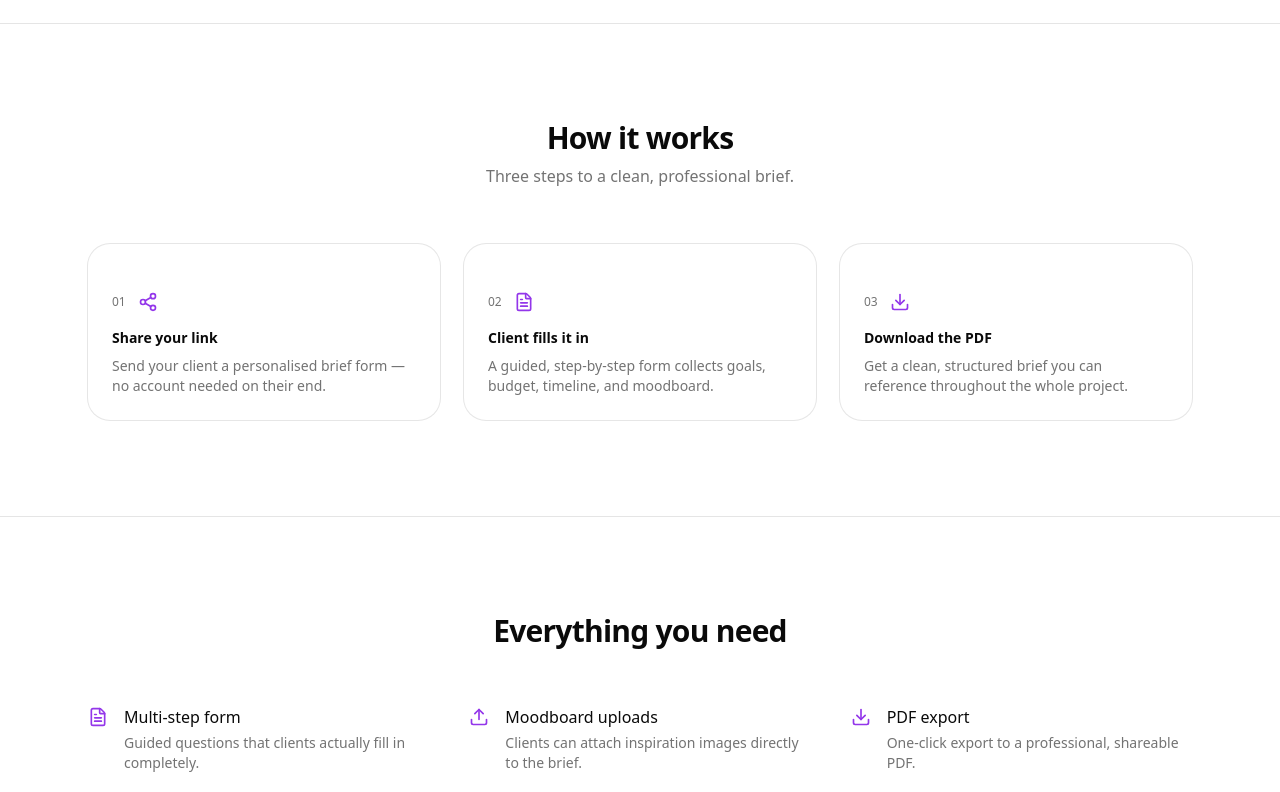
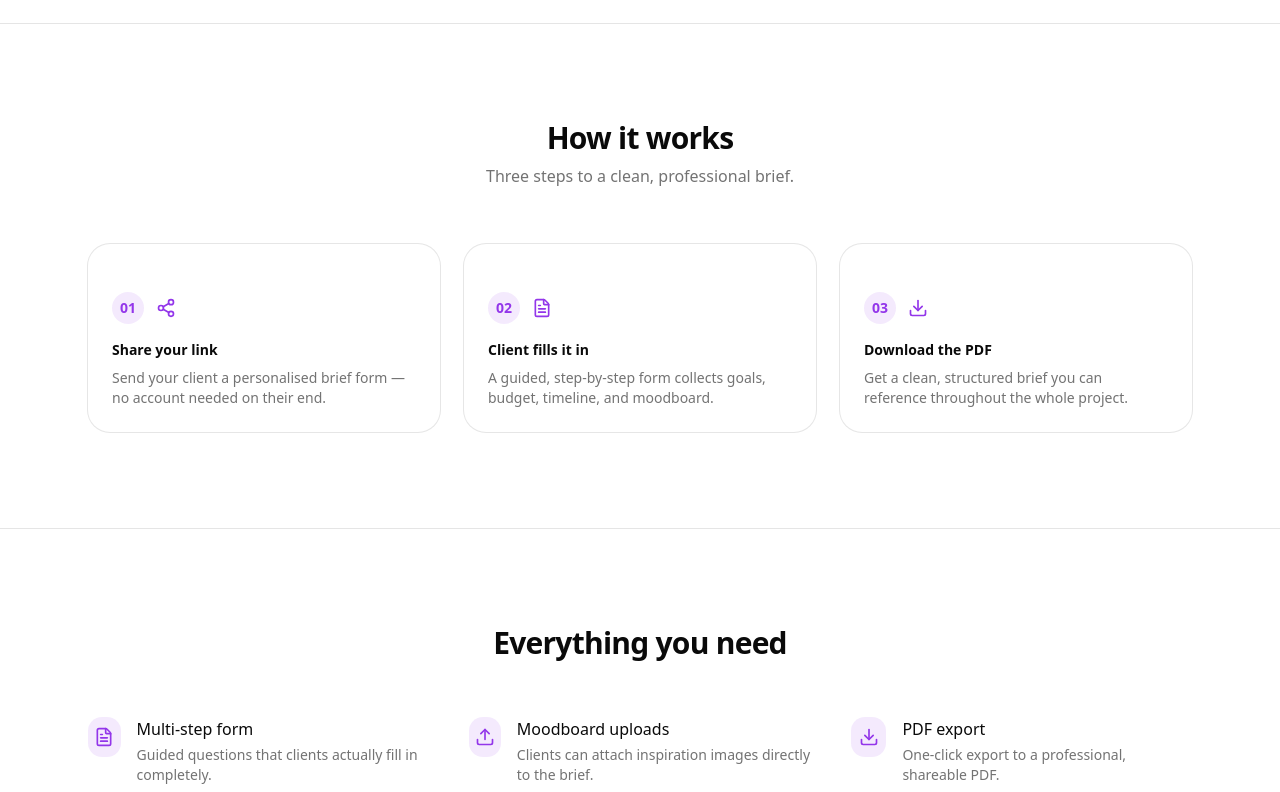
Before and after one commit to Kmetho/briefed-shadcn, a Next.js app: page / in a window 1280 px wide. Shown: the part 639-1431 px from the top of the page. Built offline with nearby package versions, Linux system fonts and the light colour scheme; no server answers.

Commit message:
Make new components a bit more nice, fix minor nuisances, and create example brief

```diff
--- a/app/dashboard/page.tsx
+++ b/app/dashboard/page.tsx
@@ -3,7 +3,7 @@
 import { deleteBrief, getUserBriefs, type Brief } from "@/lib/supabase/briefs";
 import { useEffect, useState } from "react";
 import Link from "next/link";
-import { useUser, useSession, UserButton } from "@clerk/nextjs";
+import { useUser, useSession } from "@clerk/nextjs";
 import { generatePDF } from "@/lib/generatePDF";
 import { Button } from "@/components/ui/button";
 import { Badge } from "@/components/ui/badge";
@@ -17,6 +17,8 @@ import {
 } from "@/components/ui/card";
 import { Separator } from "@/components/ui/separator";
 import {
+  CheckCircle,
+  Sparkles,
   Download,
   Trash2,
   Plus,
@@ -93,7 +95,9 @@ export default function Dashboard() {
         <div className="grid grid-cols-1 md:grid-cols-3 gap-4 mb-10">
           <Card>
             <CardHeader className="pb-2">
-              <CardDescription>Total Briefs</CardDescription>
+              <CardDescription className="flex items-center gap-1.5">
+                <FileText className="h-3.5 w-3.5" /> Total Briefs
+              </CardDescription>
               <CardTitle className="text-4xl text-primary">
                 {briefs.length}
               </CardTitle>
@@ -101,7 +105,9 @@ export default function Dashboard() {
           </Card>
           <Card>
             <CardHeader className="pb-2">
-              <CardDescription>Completed</CardDescription>
+              <CardDescription className="flex items-center gap-1.5">
+                <CheckCircle className="h-3.5 w-3.5" /> Completed
+              </CardDescription>
               <CardTitle className="text-4xl text-primary">
                 {briefs.filter((b) => b.status === "completed").length}
               </CardTitle>
@@ -109,7 +115,9 @@ export default function Dashboard() {
           </Card>
           <Card>
             <CardHeader className="pb-2">
-              <CardDescription>Free Briefs Left</CardDescription>
+              <CardDescription className="flex items-center gap-1.5">
+                <Sparkles className="h-3.5 w-3.5" /> Free Briefs Left
+              </CardDescription>
               <CardTitle className="text-4xl text-primary">
                 {freeBriefsLeft}
               </CardTitle>
--- a/app/page.tsx
+++ b/app/page.tsx
@@ -11,8 +11,9 @@ export default async function HomePage() {
   const { userId } = await auth();
 
   return (
-    <div className="min-h-screen bg-background text-foreground">
+    <div className="min-h-screen bg-background text-foreground flex flex-col">
       <Nav userId={userId} />
+      <main className="flex-1">
         <Hero userId={userId} />
         {!userId && (
           <>
@@ -23,6 +24,7 @@ export default async function HomePage() {
             <CTA />
           </>
         )}
+      </main>
       <Footer />
     </div>
   );
--- a/components/BriefForm.tsx
+++ b/components/BriefForm.tsx
@@ -88,10 +88,10 @@ export default function BriefForm() {
       let moodboardUrls: string[] = [];
 
       if (files.length > 0) {
-       const uploadResult = await startUpload(files);
-       if (uploadResult) {
-        moodboardUrls = uploadResult.map((file) => file.ufsUrl);
-       }
+        const uploadResult = await startUpload(files);
+        if (uploadResult) {
+          moodboardUrls = uploadResult.map((file) => file.ufsUrl);
+        }
       }
 
       await createBrief(
@@ -112,7 +112,7 @@ export default function BriefForm() {
       );
       router.push("/dashboard?success=true");
     } catch (error) {
-      console.log("Error creating brief:", error);
+      console.error("Error creating brief:", error);
       alert("Failed to create brief. Please try again.");
     } finally {
       setIsSubmitting(false);
@@ -404,7 +404,8 @@ export default function BriefForm() {
                   />
                   {formData.moodboard_urls.length > 0 && (
                     <p className="text-sm text-muted-foreground">
-                      {formData.moodboard_urls?.length} file(s) selected
+                      {files.length} image(s) selected — will upload when you
+                      submit
                     </p>
                   )}
                 </div>
--- a/components/Features.tsx
+++ b/components/Features.tsx
@@ -41,7 +41,9 @@ export default function Features() {
           },
         ].map(({ icon: Icon, title, desc }) => (
           <div key={title} className="flex gap-4">
-            <Icon className="h-5 w-5 text-primary mt-0.5 flex-shrink-0" />
+            <div className="h-10 w-10 rounded-lg bg-primary/10 flex items-center justify-center mb-3">
+              <Icon className="h-5 w-5 text-primary" />
+            </div>
             <div>
               <h3 className="font-medium mb-1">{title}</h3>
               <p className="text-sm text-muted-foreground">{desc}</p>
--- a/components/Hero.tsx
+++ b/components/Hero.tsx
@@ -1,7 +1,7 @@
 import Link from "next/link";
 import { Button } from "@/components/ui/button";
 import { Badge } from "@/components/ui/badge";
-import { ArrowRight } from "lucide-react";
+import { ArrowRight, LayoutDashboard, PenLine } from "lucide-react";
 
 export default function Hero({ userId }: { userId: string | null }) {
   return !userId ? (
@@ -16,7 +16,7 @@ export default function Hero({ userId }: { userId: string | null }) {
           <span className="text-muted-foreground">in your DMs.</span>
         </h1>
         <p className="text-lg text-muted-foreground max-w-xl mx-auto mb-10">
-          Turn chaotic client messages into structured, actionable project!{" "}
+          Turn chaotic client messages into structured, actionable project!
           <br />
           Send a guided form, get a clean PDF.
         </p>
@@ -27,7 +27,9 @@ export default function Hero({ userId }: { userId: string | null }) {
             </Link>
           </Button>
           <Button size="lg" variant="outline" asChild>
-            <Link href="@/app/brief/example">See example brief</Link>
+            <Link href="/brief/00000000-0000-0000-0000-000000000001">
+              See example brief
+            </Link>
           </Button>
         </div>
       </section>
@@ -56,12 +58,14 @@ export default function Hero({ userId }: { userId: string | null }) {
       </p>
       <div className="flex flex-col sm:flex-row gap-3 justify-center">
         <Button size="lg" asChild className="gap-2">
-          <Link href="@/app/dashboard/page.tsx">
-            Go to your dashboard <ArrowRight className="h-4 w-4" />
+          <Link href="/dashboard">
+            <LayoutDashboard className="h-4 w-4" /> See your briefs
           </Link>
         </Button>
-        <Button size="lg" variant="outline" asChild>
-          <Link href="@/app/dashboard/new/page.tsx">Start a new brief</Link>
+        <Button size="lg" variant="outline" asChild className="gap-2">
+          <Link href="/dashboard/new">
+            <PenLine className="h-4 w-4" /> Create a new brief
+          </Link>
         </Button>
       </div>
     </section>
--- a/components/HowItWorks.tsx
+++ b/components/HowItWorks.tsx
@@ -34,9 +34,9 @@ export default function HowItWorks() {
           <Card key={step}>
             <CardContent className="pt-6">
               <div className="flex items-center gap-3 mb-4">
-                <span className="text-xs font-mono text-muted-foreground">
+                <div className="h-8 w-8 rounded-full bg-primary/10 text-primary flex items-center justify-center text-sm font-bold">
                   {step}
-                </span>
+                </div>
                 <Icon className="h-5 w-5 text-primary" />
               </div>
               <h3 className="font-semibold mb-2">{title}</h3>
--- a/components/MoodboardGallery.tsx
+++ b/components/MoodboardGallery.tsx
@@ -8,7 +8,7 @@ export default function MoodboardGallery({ urls }: { urls: string[] }) {
 
   return (
     <>
-      {/* Thumbnail grid */}
+      {/* thumbnail grid */}
       <div className="grid grid-cols-2 sm:grid-cols-3 gap-3">
         {urls.map((url, i) => (
           <button
@@ -27,7 +27,7 @@ export default function MoodboardGallery({ urls }: { urls: string[] }) {
         ))}
       </div>
 
-      {/* Lightbox overlay */}
+      {/* lightbox overlay */}
       {selected && (
         <div
           className="fixed inset-0 z-50 bg-black/80 flex items-center justify-center p-4 cursor-zoom-out"
```
Lines whose indentation alone changed are shown as unchanged.
